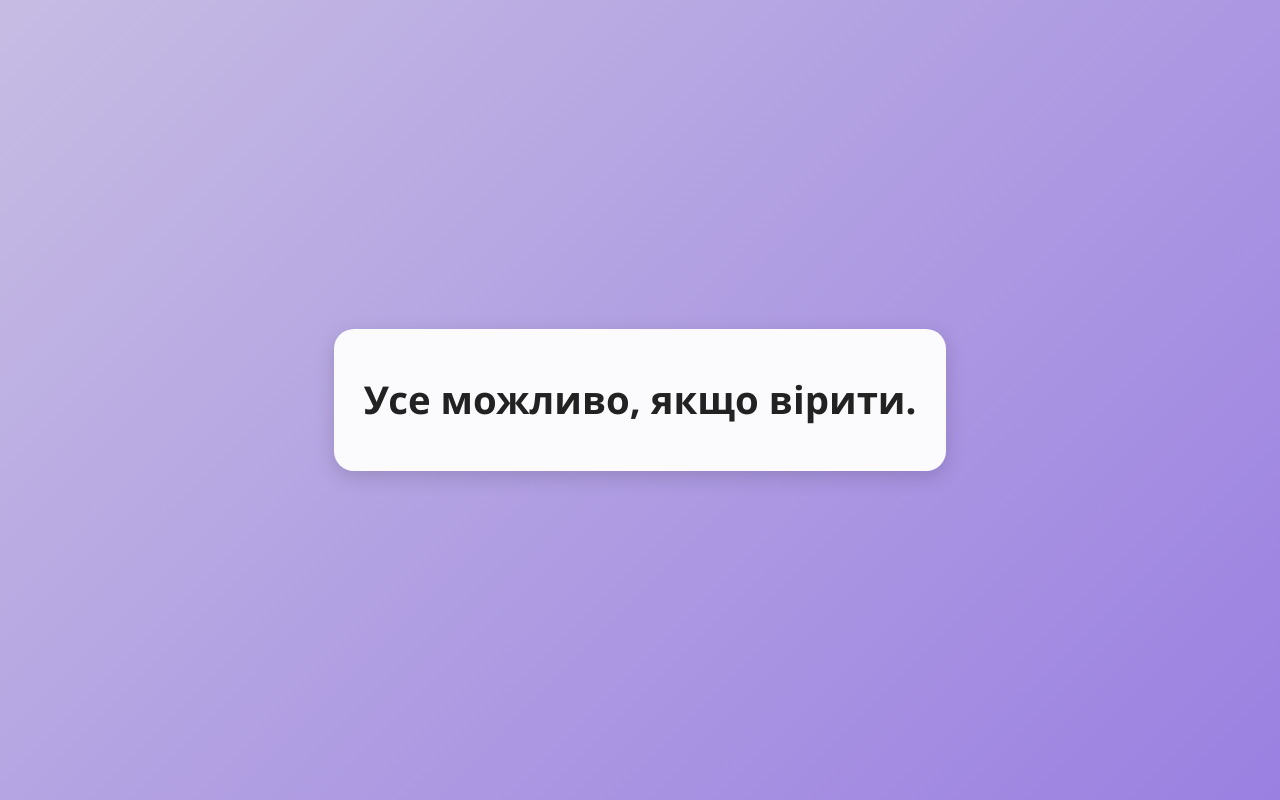
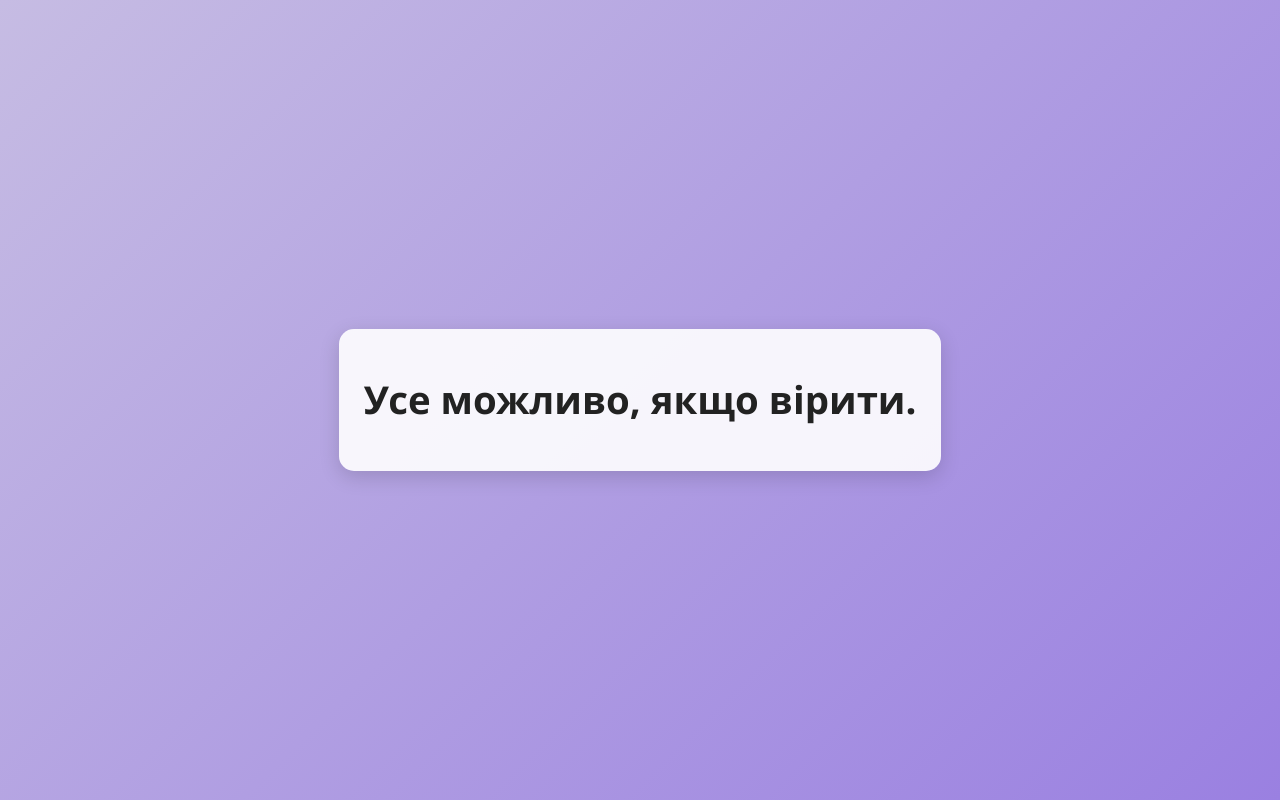
Before and after one commit to lilyatimon-commits/wishes, a plain HTML site: page index.html in a window 1280 px wide. Drawn offline with Linux system fonts and the light colour scheme.

Commit message:
Modify container styles for improved layout
Reduced container width and adjusted padding for better layout.

```diff
--- a/index.html
+++ b/index.html
@@ -18,10 +18,10 @@
     }
 
     #container {
-      max-width: 90%;
-      padding: 20px 30px;
-      background-color: rgba(255, 255, 255, 0.95);
-      border-radius: 20px;
+      max-width: 70%; /* зменшили ширину */
+      padding: 20px 25px;
+      background-color: rgba(255, 255, 255, 0.9);
+      border-radius: 15px;
       box-shadow: 0 6px 20px rgba(0,0,0,0.15);
       text-align: center;
     }
@@ -34,7 +34,7 @@
 
     @media (min-width: 768px) {
       #text {
-        font-size: 3vw; /* більший екран — трохи менший відсоток */
+        font-size: 3vw;
       }
     }
   </style>
```
